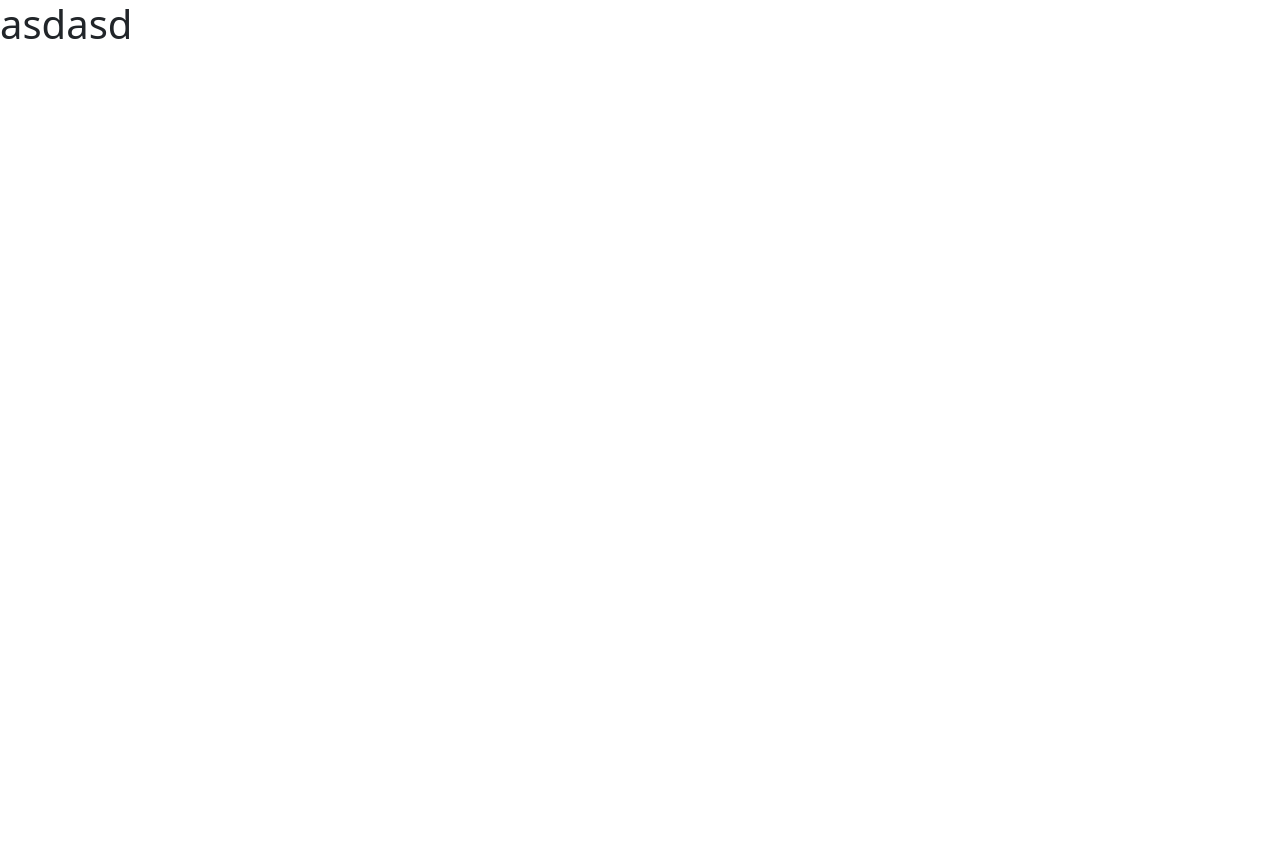
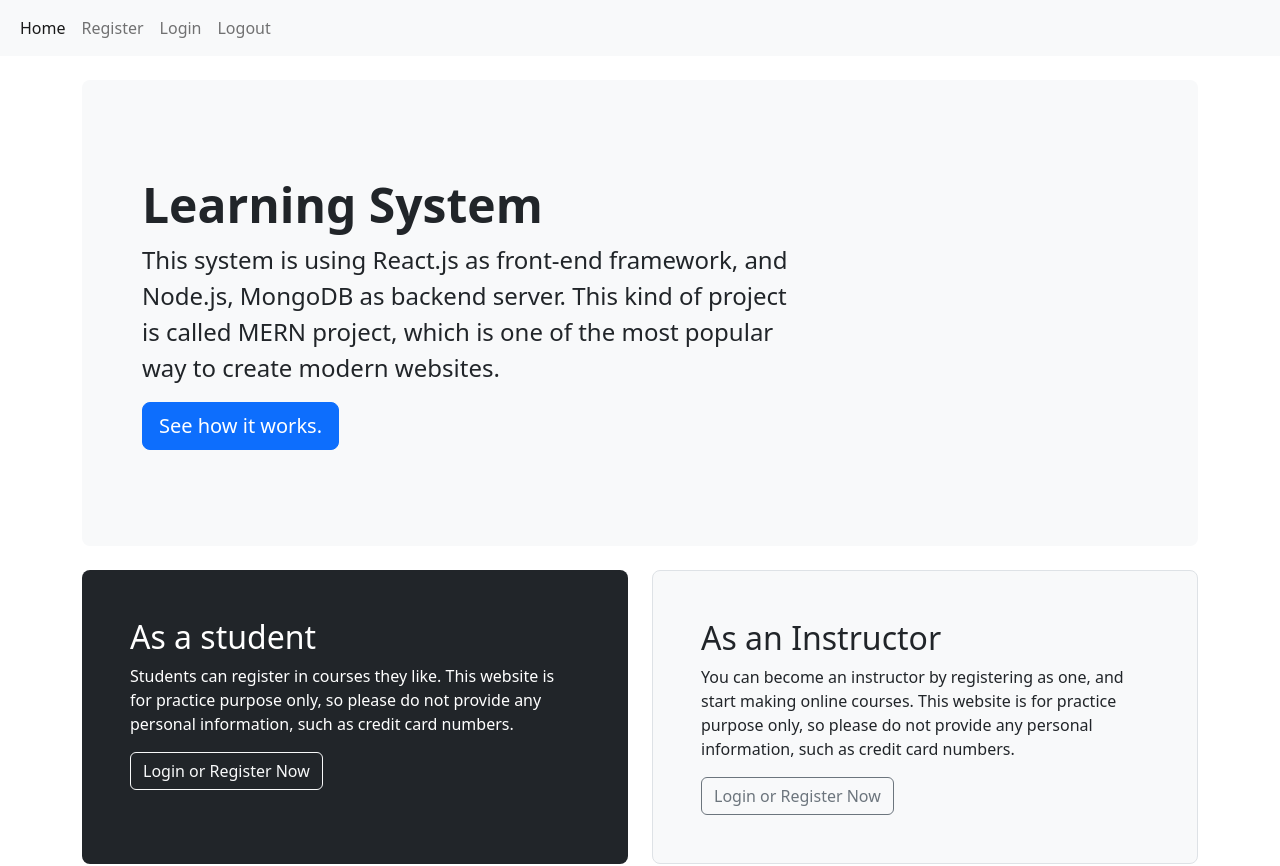
Before and after one commit to princeborn1999/Project7-client, a React (Create React App) app: page / in a window 1280 px wide. Shown: the top 866 px of the page. Before the commit the page ends 800 px from the top, so only its background shows below. Built offline with nearby package versions, Linux system fonts and the light colour scheme.

Commit message:
[+]Nav Homepage components

```diff
--- a/package.json
+++ b/package.json
@@ -8,6 +8,7 @@
     "@testing-library/user-event": "^13.5.0",
     "react": "^18.2.0",
     "react-dom": "^18.2.0",
+    "react-router-dom": "^6.4.3",
     "react-scripts": "5.0.1",
     "web-vitals": "^2.1.4"
   },
--- a/src/App.js
+++ b/src/App.js
@@ -1,7 +1,15 @@
+import React from "react";
+import { Routes, Route } from "react-router-dom";
+import HomeComponent from "./components/home-component";
+import NavComponent from "./components/nav-component";
+
 function App() {
   return (
     <div>
-      <h1>asdasd</h1>
+      <NavComponent />
+      <Routes>
+        <Route path="/" element={<HomeComponent />} exact />
+      </Routes>
     </div>
   );
 }
--- /dev/null
+++ b/src/components/home-component.js
@@ -0,0 +1,60 @@
+import React from "react";
+
+const HomeComponent = () => {
+  return (
+    <main>
+      <div className="container py-4">
+        <div className="p-5 mb-4 bg-light rounded-3">
+          <div className="container-fluid py-5">
+            <h1 className="display-5 fw-bold">Learning System</h1>
+            <p className="col-md-8 fs-4">
+              This system is using React.js as front-end framework, and Node.js,
+              MongoDB as backend server. This kind of project is called MERN
+              project, which is one of the most popular way to create modern
+              websites.
+            </p>
+            <button className="btn btn-primary btn-lg" type="button">
+              See how it works.
+            </button>
+          </div>
+        </div>
+
+        <div className="row align-items-md-stretch">
+          <div className="col-md-6">
+            <div className="h-100 p-5 text-white bg-dark rounded-3">
+              <h2>As a student</h2>
+              <p>
+                Students can register in courses they like. This website is for
+                practice purpose only, so please do not provide any personal
+                information, such as credit card numbers.
+              </p>
+              <button className="btn btn-outline-light" type="button">
+                Login or Register Now
+              </button>
+            </div>
+          </div>
+          <div className="col-md-6">
+            <div className="h-100 p-5 bg-light border rounded-3">
+              <h2>As an Instructor</h2>
+              <p>
+                You can become an instructor by registering as one, and start
+                making online courses. This website is for practice purpose
+                only, so please do not provide any personal information, such as
+                credit card numbers.
+              </p>
+              <button class="btn btn-outline-secondary" type="button">
+                Login or Register Now
+              </button>
+            </div>
+          </div>
+        </div>
+
+        <footer className="pt-3 mt-4 text-muted border-top">
+          &copy; 2021 Wilson Ren
+        </footer>
+      </div>
+    </main>
+  );
+};
+
+export default HomeComponent;
--- /dev/null
+++ b/src/components/nav-component.js
@@ -0,0 +1,41 @@
+import React from "react";
+import { Link } from "react-router-dom";
+
+const NavComponent = () => {
+  return (
+    <div>
+      <nav>
+        <nav className="navbar navbar-expand-lg navbar-light bg-light">
+          <div className="container-fluid">
+            <div className="collapse navbar-collapse" id="navbarNav">
+              <ul className="navbar-nav">
+                <li className="nav-item">
+                  <Link className="nav-link active" to="/">
+                    Home
+                  </Link>
+                </li>
+                <li className="nav-item">
+                  <Link className="nav-link" to="/register">
+                    Register
+                  </Link>
+                </li>
+                <li className="nav-item">
+                  <Link className="nav-link" to="/login">
+                    Login
+                  </Link>
+                </li>
+                <li className="nav-item">
+                  <Link className="nav-link" to="#">
+                    Logout
+                  </Link>
+                </li>
+              </ul>
+            </div>
+          </div>
+        </nav>
+      </nav>
+    </div>
+  );
+};
+
+export default NavComponent;
--- a/src/index.js
+++ b/src/index.js
@@ -1,10 +1,14 @@
 import React from "react";
 import ReactDOM from "react-dom/client";
+import { BrowserRouter } from "react-router-dom";
+
 import App from "./App";
 
 const root = ReactDOM.createRoot(document.getElementById("root"));
 root.render(
   <React.StrictMode>
-    <App />
+    <BrowserRouter>
+      <App />
+    </BrowserRouter>
   </React.StrictMode>
 );
```
Also changed, not shown: src/components/login-component.js (added, +55 -0 lines), src/components/postCourse-component.js (added, +79 -0 lines), src/components/register-component.js (added, +35 -0 lines), 1 other file (tests, documents, lock files or other folders).
